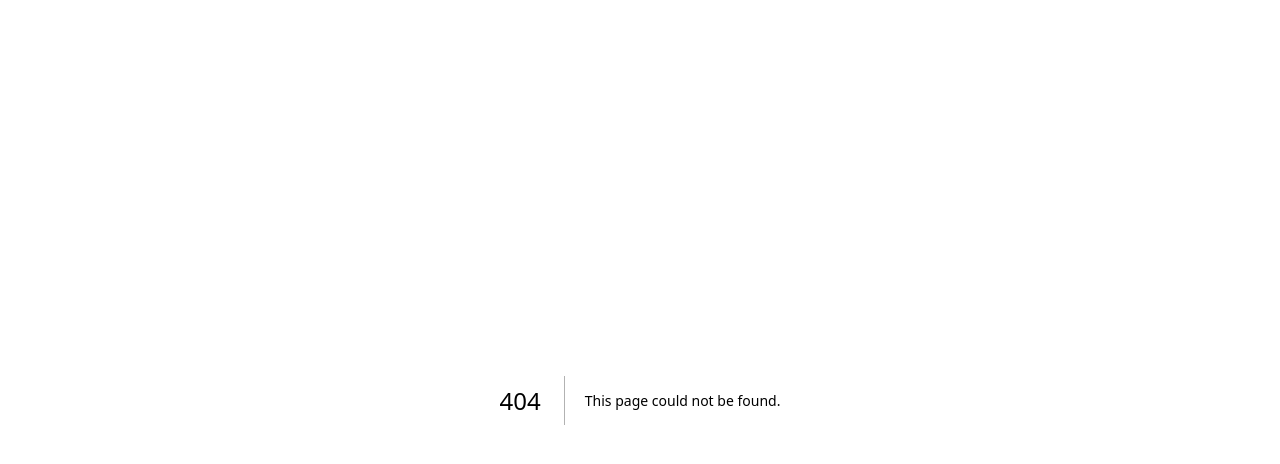
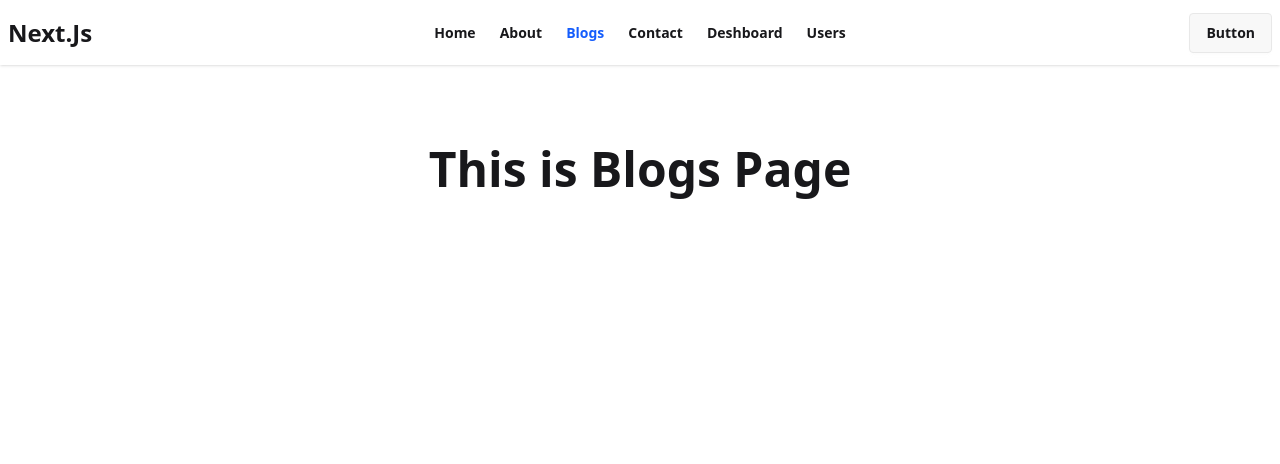
Before and after one commit to noyon-01/next.js-practice-file, a Next.js app: page /blogs in a window 1280 px wide. Before the commit this address had no page. Shown: the top 464 px of the page. Built offline with nearby package versions, Linux system fonts and the light colour scheme.

Commit message:
navigation is added

```diff
--- /dev/null
+++ b/src/app/about/page.jsx
@@ -0,0 +1,9 @@
+export default function AboutPage() {
+  return (
+    <div className="container mx-auto">
+      <h1 className="text-5xl font-bold text-center pt-20">
+        This is About Page
+      </h1>
+    </div>
+  );
+}
--- /dev/null
+++ b/src/app/blogs/page.jsx
@@ -0,0 +1,7 @@
+export default function Bolgs() {
+  return (
+    <div className="container mx-auto">
+        <h1 className="text-5xl font-bold text-center pt-20">This is Blogs Page</h1>
+    </div>
+  )
+}
--- /dev/null
+++ b/src/app/contact/page.jsx
@@ -0,0 +1,7 @@
+export default function Contact() {
+  return (
+    <div className="container mx-auto">
+        <h1 className="text-5xl font-bold text-center pt-20">This is Contact Page</h1>
+    </div>
+  )
+}
--- /dev/null
+++ b/src/app/deshboard/page.jsx
@@ -0,0 +1,7 @@
+export default function Deshboard() {
+  return (
+    <div className="container mx-auto">
+        <h1 className="text-5xl font-bold text-center pt-20">This is Deshboard Page</h1>
+    </div>
+  )
+}
--- a/src/app/globals.css
+++ b/src/app/globals.css
@@ -1,27 +1,2 @@
 @import "tailwindcss";
 @plugin "daisyui";
-
-:root {
-  --background: #ffffff;
-  --foreground: #171717;
-}
-
-@theme inline {
-  --color-background: var(--background);
-  --color-foreground: var(--foreground);
-  --font-sans: var(--font-geist-sans);
-  --font-mono: var(--font-geist-mono);
-}
-
-@media (prefers-color-scheme: dark) {
-  :root {
-    --background: #0a0a0a;
-    --foreground: #ededed;
-  }
-}
-
-body {
-  background: var(--background);
-  color: var(--foreground);
-  font-family: Arial, Helvetica, sans-serif;
-}
--- a/src/app/layout.js
+++ b/src/app/layout.js
@@ -1,9 +1,13 @@
 import "./globals.css";
+import Navber from "./navber/Navber";
 
 export default function RootLayout({ children }) {
   return (
-    <html lang="en">
-      <body className="min-h-full flex flex-col">{children}</body>
+    <html lang="en" data-theme="light">
+      <body cz-shortcut-listen="true">
+        <Navber/>
+        {children}
+        </body>
     </html>
   );
 }
--- /dev/null
+++ b/src/app/navber/Navber.jsx
@@ -0,0 +1,103 @@
+"use client";
+import Link from "next/link";
+import { usePathname } from "next/navigation";
+
+export default function Navber() {
+  const pathName = usePathname();
+
+  const link = (
+    <>
+      <li>
+        <Link
+          className={`font-bold ${pathName === "/" && "text-blue-600"}`}
+          href="/"
+        >
+          Home
+        </Link>
+      </li>
+      <li>
+        <Link
+          className={`font-bold ${pathName === "/about" && "text-blue-600"}`}
+          href="/about"
+        >
+          About
+        </Link>
+      </li>
+      <li>
+        <Link
+          className={`font-bold ${pathName === "/blogs" && "text-blue-600"}`}
+          href="/blogs"
+        >
+          Blogs
+        </Link>
+      </li>
+      <li>
+        <Link
+          className={`font-bold ${pathName === "/contact" && "text-blue-600"}`}
+          href="/contact"
+        >
+          Contact
+        </Link>
+      </li>
+      <li>
+        <Link
+          className={`font-bold ${pathName === "/deshboard" && "text-blue-600"}`}
+          href="/deshboard"
+        >
+          Deshboard
+        </Link>
+      </li>
+      <li>
+        <Link
+          className={`font-bold ${pathName === "/users" && "text-blue-600"}`}
+          href="/users"
+        >
+          Users
+        </Link>
+      </li>
+    </>
+  );
+
+  return (
+    <div className="bg-base-100 shadow-sm">
+      <div className="navbar container mx-auto">
+        <div className="navbar-start">
+          <div className="dropdown">
+            <div tabIndex={0} role="button" className="btn btn-ghost lg:hidden">
+              <svg
+                xmlns="http://www.w3.org/2000/svg"
+                className="h-5 w-5"
+                fill="none"
+                viewBox="0 0 24 24"
+                stroke="currentColor"
+              >
+                {" "}
+                <path
+                  strokeLinecap="round"
+                  strokeLinejoin="round"
+                  strokeWidth="2"
+                  d="M4 6h16M4 12h8m-8 6h16"
+                />{" "}
+              </svg>
+            </div>
+            <ul
+              tabIndex="-1"
+              className="menu menu-sm dropdown-content bg-base-100 rounded-box z-1 mt-3 w-52 p-2 shadow"
+            >
+              {link}
+            </ul>
+          </div>
+          <Link href="/" className="text-2xl font-bold">
+            Next.Js
+          </Link>
+        </div>
+        <div className="navbar-center hidden lg:flex">
+          <ul className="menu menu-horizontal px-1">{link}</ul>
+        </div>
+        <div className="navbar-end">
+          <a className="btn">Button</a>
+        </div>
+      </div>
+    </div>
+  );
+}
--- a/src/app/page.js
+++ b/src/app/page.js
@@ -1,9 +1,7 @@
-import Image from "next/image";
-
 export default function Home() {
   return (
-    <div>
-      <h1>To get started, edit the page.js file.</h1>
+    <div className="container mx-auto">
+      <h1 className="text-5xl font-bold text-center mt-20">This is Home Page</h1>
     </div>
   );
 }
--- /dev/null
+++ b/src/app/users/page.jsx
@@ -0,0 +1,9 @@
+export default function Users() {
+  return (
+    <div className="container mx-auto">
+      <h1 className="text-5xl font-bold text-center pt-20">
+        This is Users Page
+      </h1>
+    </div>
+  );
+}
```
